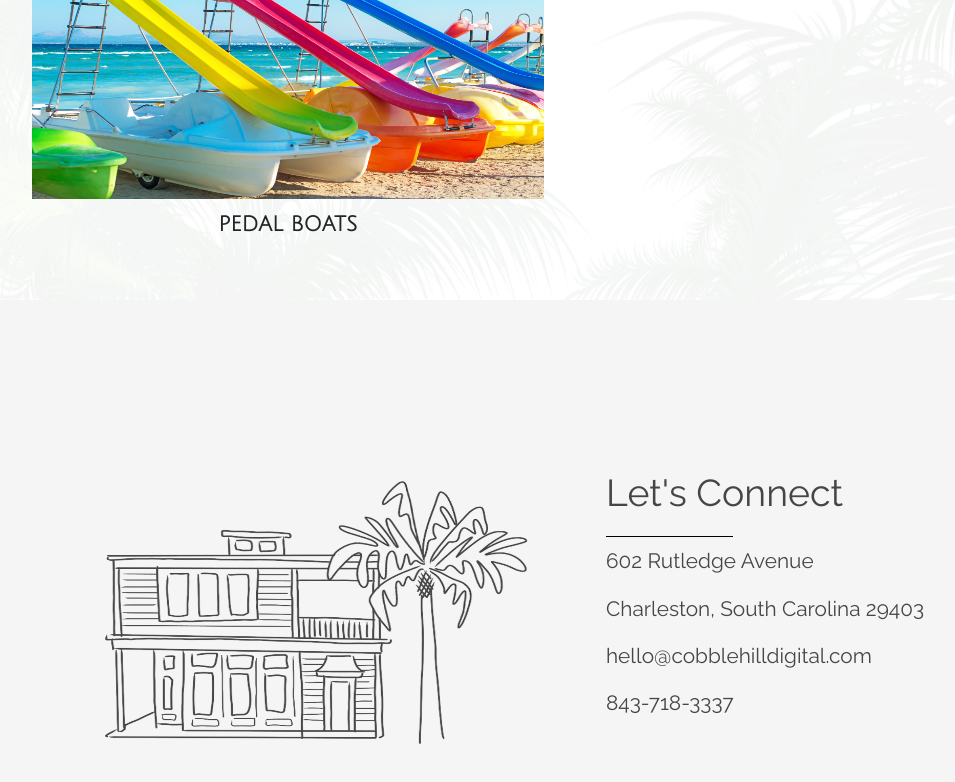
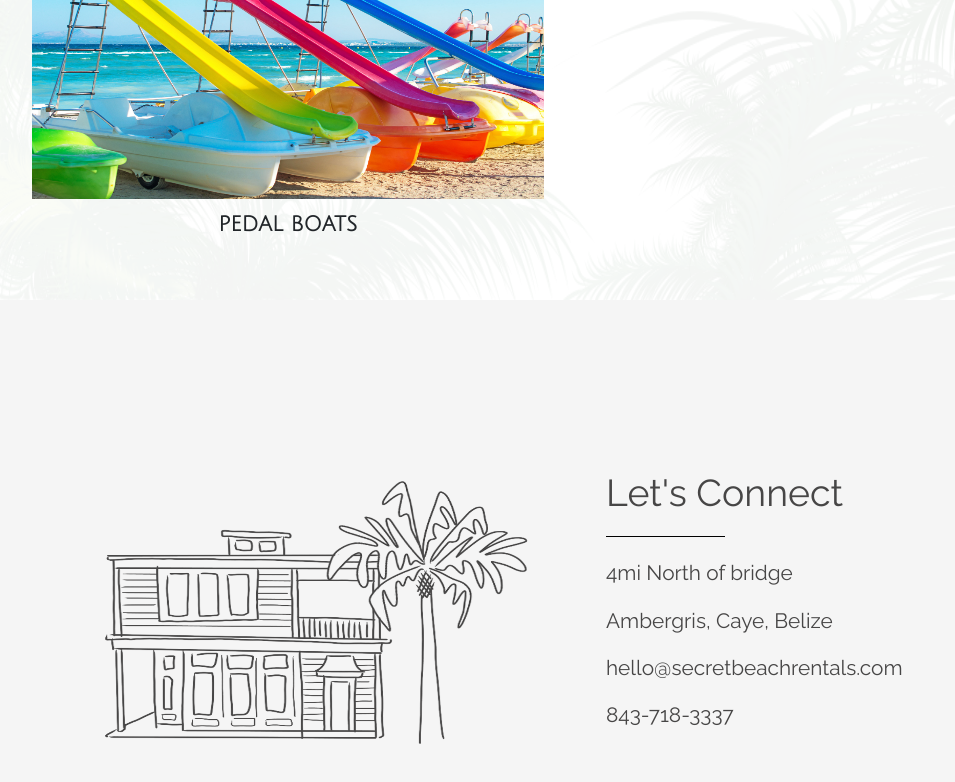
Before and after one commit to PFVNK/SBR, a React (Create React App) app: page / in a window 1280 px wide. Shown: the part 2106-2888 px from the top of the page, without its empty margins (74-1029 px from the left). Built offline with nearby package versions, Linux system fonts and the light colour scheme; a web font is replaced by a local one.

Commit message:
Edited info in footer

```diff
--- a/src/Components/Footer.js
+++ b/src/Components/Footer.js
@@ -15,9 +15,10 @@ class Footer extends Component {
                     <div className='contact-info'>
                         <div className='contact-info-content'>
                             <h2>Let's Connect</h2>
-                            <p>602 Rutledge Avenue</p>
-                            <p>Charleston, South Carolina 29403</p>
-                            <p>hello@cobblehilldigital.com</p>
+                            <div className='contact-bottom-content'></div>
+                            <p>4mi North of bridge</p>
+                            <p>Ambergris, Caye, Belize</p>
+                            <p>hello@secretbeachrentals.com</p>
                             <p>843-718-3337</p>
                         </div>
                     </div>
```
